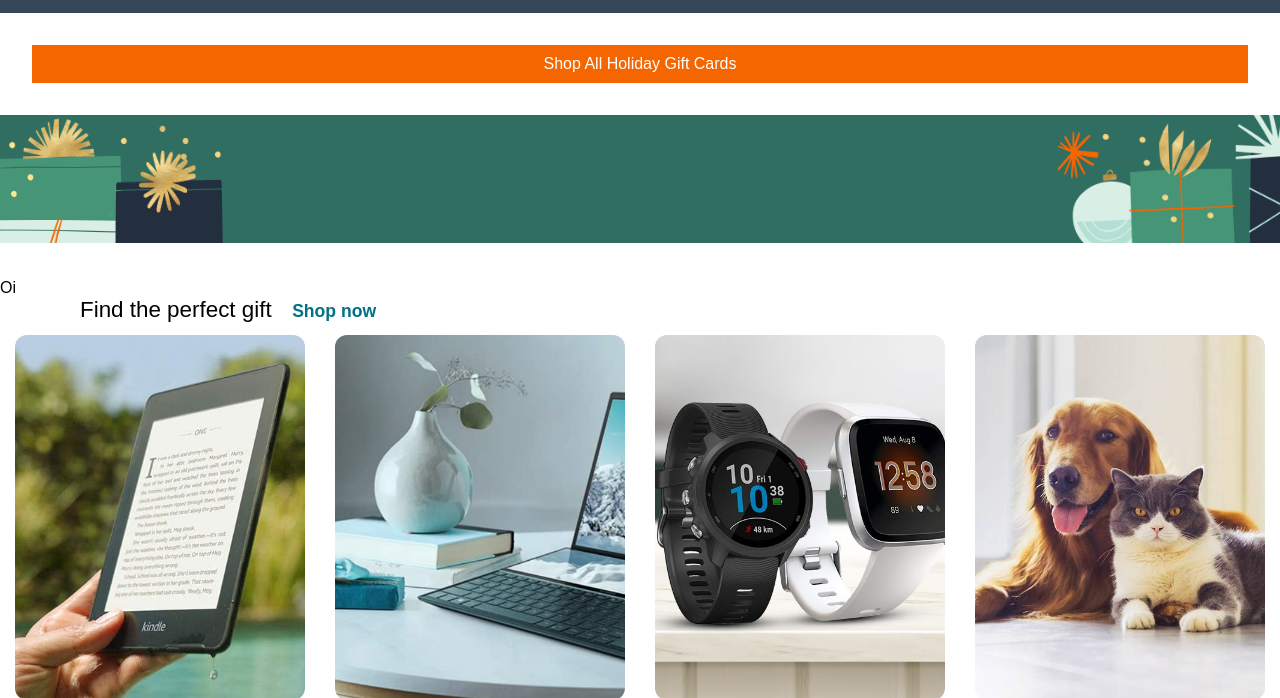
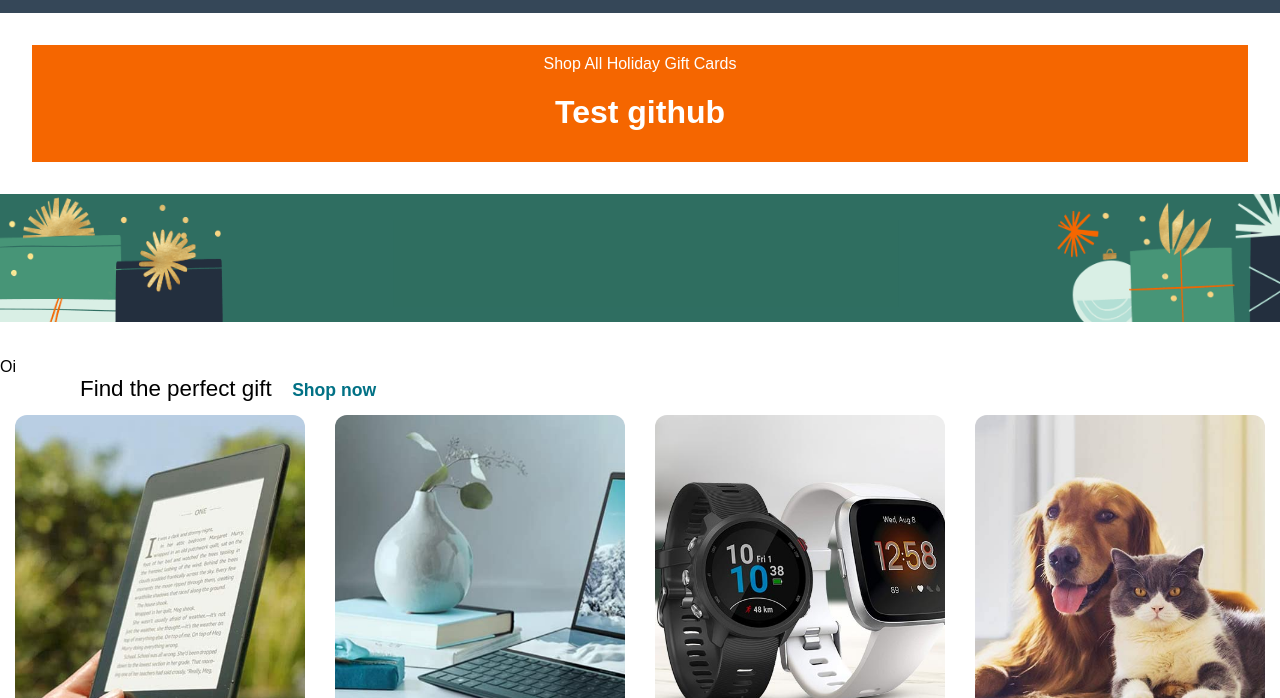
Before and after one commit to mariaclaracavalca/pageAmazon, a plain HTML site: page index.html in a window 1280 px wide. Shown: the part 102-800 px from the top of the page. Drawn offline with Linux system fonts and the light colour scheme.

Commit message:
update github

```diff
--- a/index.html
+++ b/index.html
@@ -23,6 +23,7 @@
     <main>
       <div class="gift-card">
         <span>Shop All Holiday Gift Cards</span>
+        <h1>Test github</h1>
       </div>
       <div>
         <img
```
